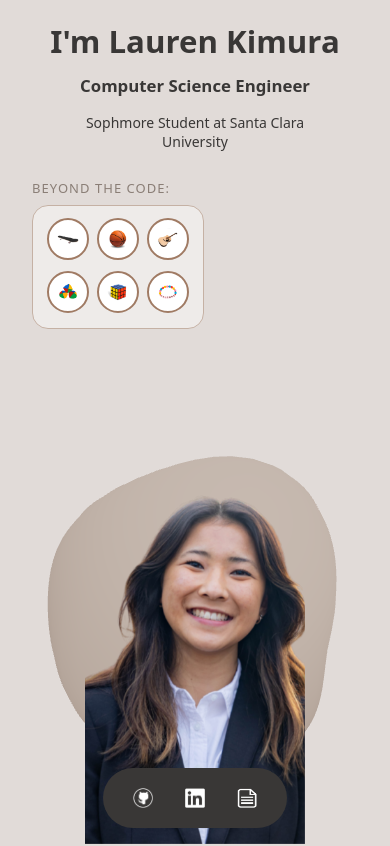
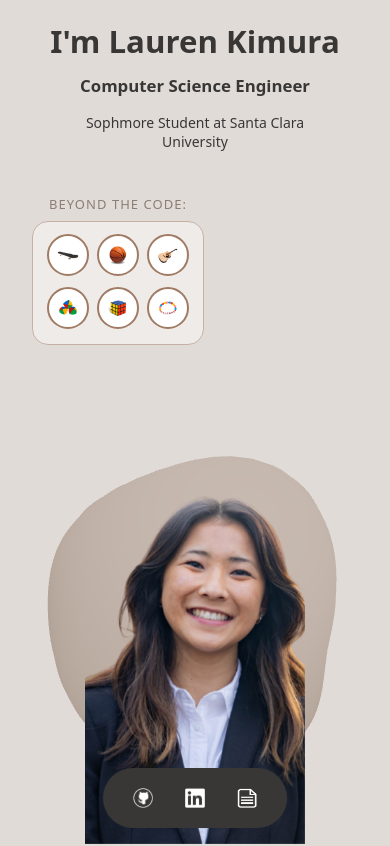
Before and after one commit to LaurenKimura/WebsiteMain, a React (Vite) app: page / in a window 390 px wide. Shown: the top 846 px of the page. Built offline with nearby package versions, Linux system fonts and the light colour scheme; a web font is replaced by a local one.

Commit message:
updated hobby to center

```diff
--- a/src/components/home/Home.jsx
+++ b/src/components/home/Home.jsx
@@ -112,8 +112,9 @@ const Home = () => {
                 className ="awards">
                 <motion.h2 variants={awardVariants}>Computer Science Engineer</motion.h2>
                 <motion.p variants={awardVariants}>Sophmore Student at Santa Clara University</motion.p>
-                <motion.p variants={awardVariants} className="hobbyLabel">BEYOND THE CODE:</motion.p>
-                <motion.div variants={awardVariants} className="hobbyBox">
+                <motion.div variants={awardVariants} className="hobbyBlock">
+                    <p className="hobbyLabel">BEYOND THE CODE:</p>
+                    <div className="hobbyBox">
                     <div className="awardList">
                     {hobbies.map((hobby) => (
                         <motion.button
@@ -128,6 +129,7 @@ const Home = () => {
                             <img src={hobby.icon} alt="" />
                         </motion.button>
                     ))}
+                    </div>
                     </div>
                 </motion.div>
             </motion.div>
--- a/src/components/home/home.css
+++ b/src/components/home/home.css
@@ -74,11 +74,17 @@
     margin: 16px 0px;
 }
 
-.awards .hobbyLabel {
-    margin: 12px 0 8px;
+.hobbyBlock {
+    margin-top: 48px;
+    width: max-content;
+}
+
+.hobbyBlock .hobbyLabel {
+    margin: 0 0 8px;
     font-size: 13px;
     letter-spacing: 0.08em;
     color: #8a7e76;
+    text-align: center;
 }
 
 .hobbyBox {
@@ -422,11 +428,8 @@
     max-width: 28ch;
   }
 
-  .awards .hobbyLabel {
-    max-width: none;
-    margin-left: 0;
-    margin-right: 0;
-    text-align: left;
+  .hobbyBlock {
+    margin-top: 28px;
   }
 
   .hobbyBox {
```
